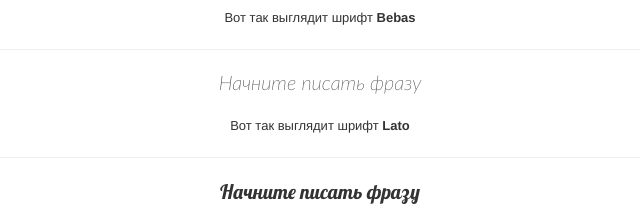
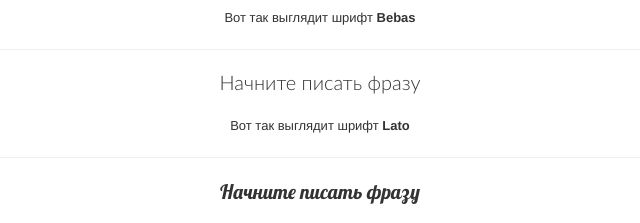
Before and after one commit to col-veronica/col-veronica.github.io, a plain HTML site: page lesson_14/index.html in a window 1280 px wide. Shown: the part 220-443 px from the top of the page, 320-960 px from the left. Drawn offline with nearby package versions, Linux system fonts and the light colour scheme.

Commit message:
lesson_14
final version

```diff
--- a/lesson_14/css/style.css
+++ b/lesson_14/css/style.css
@@ -1,24 +1,13 @@
 @font-face {
     font-family: 'Lato';
-    src: url('../fonts/Lato-Regular.eot');
-    src: url('../fonts/Lato-Regular.eot?#iefix') format('embedded-opentype'),
-        url('../fonts/Lato-Regular.woff2') format('woff2'),
-        url('../fonts/Lato-Regular.woff') format('woff'),
-        url('../fonts/Lato-Regular.ttf') format('truetype'),
-        url('../fonts/Lato-Regular.svg#Lato-Regular') format('svg');
-    font-weight: normal;
+    src: url('../fonts/Lato-Light.eot');
+    src: url('../fonts/Lato-Light.eot?#iefix') format('embedded-opentype'),
+        url('../fonts/Lato-Light.woff2') format('woff2'),
+        url('../fonts/Lato-Light.woff') format('woff'),
+        url('../fonts/Lato-Light.ttf') format('truetype'),
+        url('../fonts/Lato-Light.svg#Lato-Light') format('svg');
+    font-weight: 300;
     font-style: normal;
-}
-@font-face {
-    font-family: 'Lato';
-    src: url('../fonts/Lato-ThinItalic.eot');
-    src: url('../fonts/Lato-ThinItalic.eot?#iefix') format('embedded-opentype'),
-        url('../fonts/Lato-ThinItalic.woff2') format('woff2'),
-        url('../fonts/Lato-ThinItalic.woff') format('woff'),
-        url('../fonts/Lato-ThinItalic.ttf') format('truetype'),
-        url('../fonts/Lato-ThinItalic.svg#Lato-ThinItalic') format('svg');
-    font-weight: 100;
-    font-style: italic;
 }
 @font-face {
     font-family: 'Bebas';
@@ -56,7 +45,6 @@ small {
 }
 .lato {
 	font-family: 'Lato', sans-serif;
-	font-style: italic;
 }
 .lobster {
 	font-family: 'Lobster', cursive;
```
Also changed, not shown: lesson_14/fonts/Lato-Light.ttf, lesson_14/fonts/Lato-Light.woff, lesson_14/fonts/Lato-Light.woff2, 2 other files.
